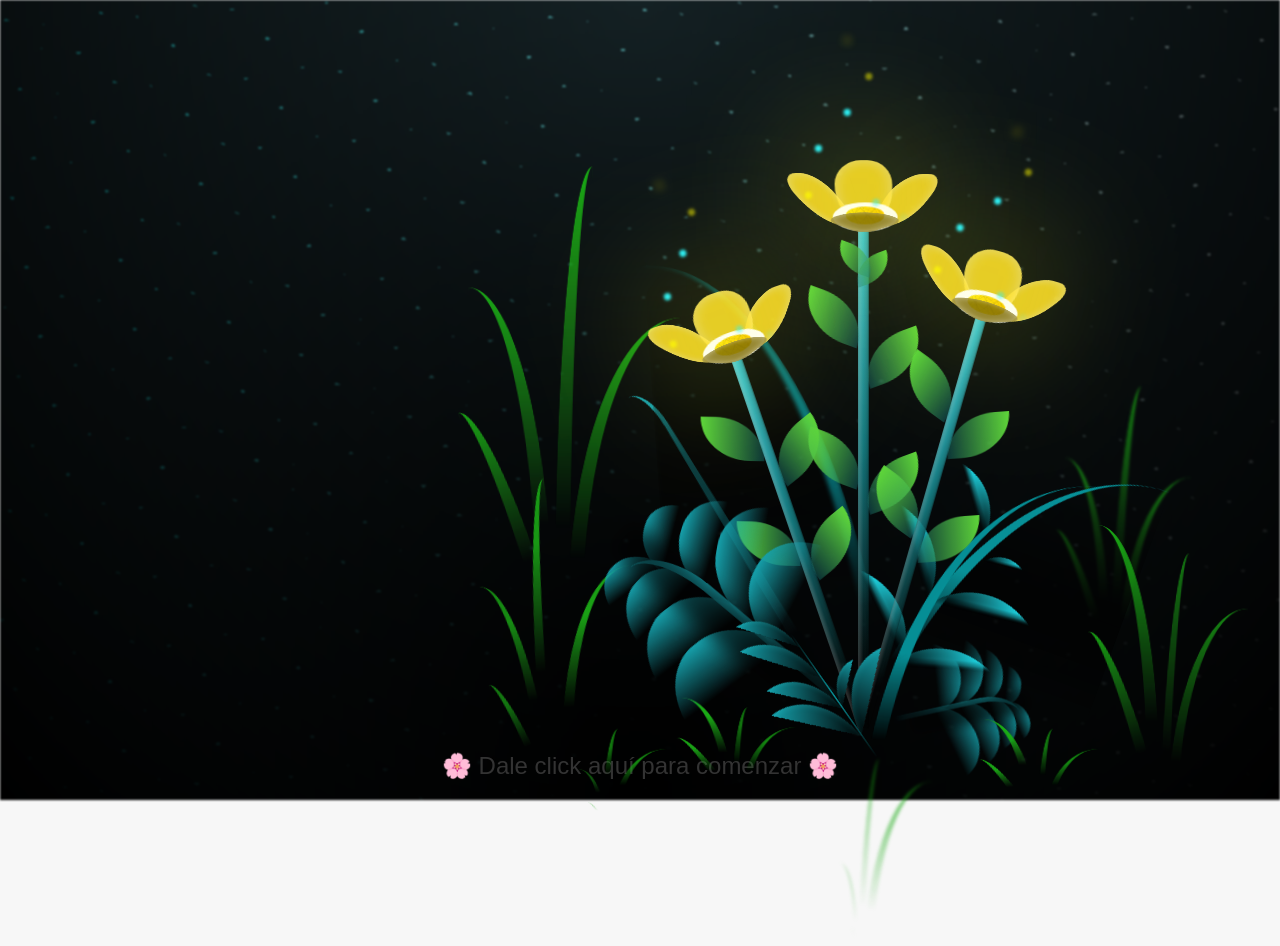
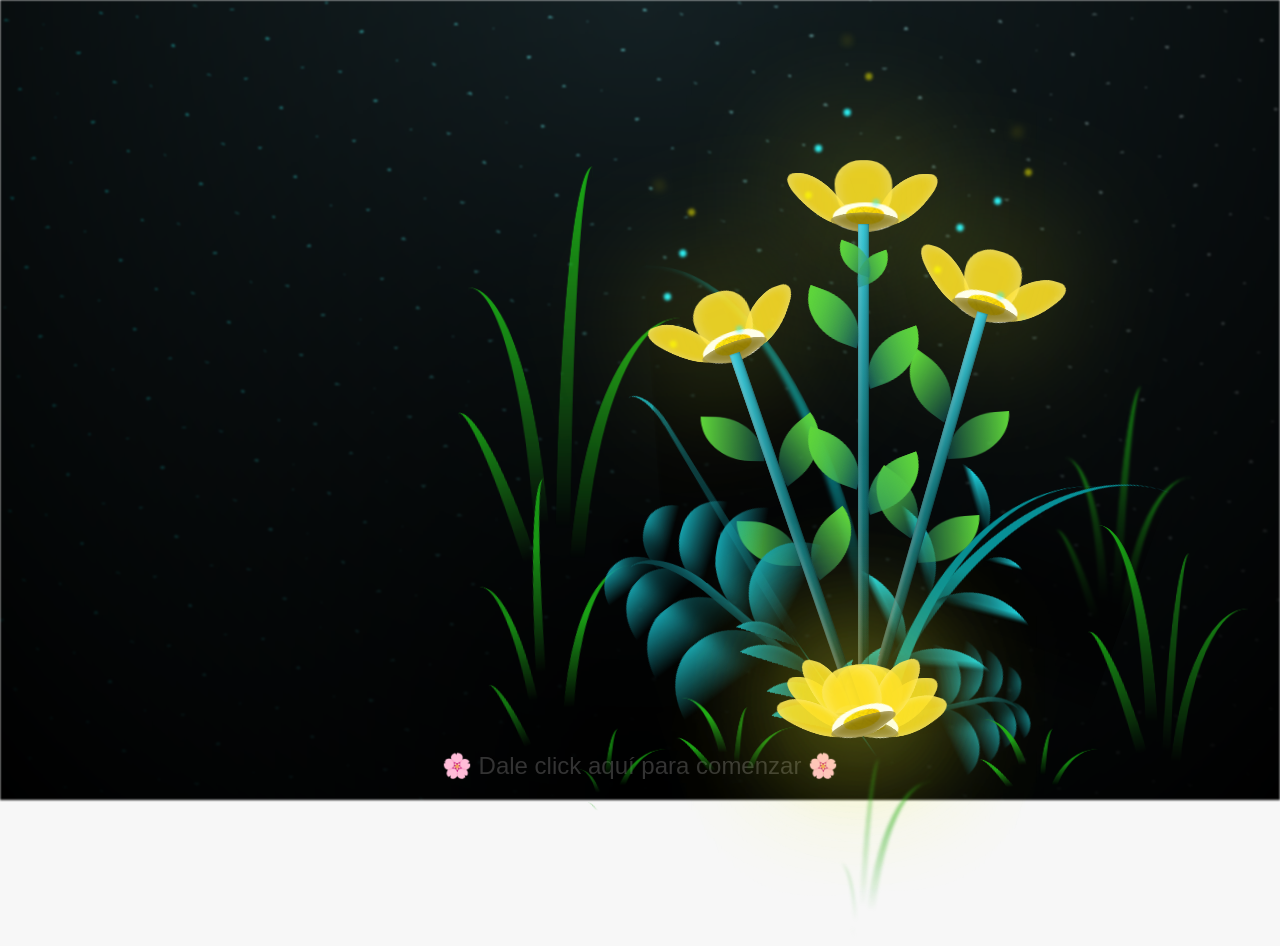
Before and after one commit to Rickardo4444/floresamarillas, a plain HTML site: page index.html in a window 1280 px wide. Shown: the top 946 px of the page. Drawn offline with Linux system fonts and the light colour scheme.

Commit message:
Update index.html

```diff
--- a/index.html
+++ b/index.html
@@ -35,8 +35,6 @@
       Ella sabia que el sabia que algun dia pasaria Que vendria a buscarla <br /><br />
       Con sus flores amarishasssss :3
     </h1>
-
-    <div id="lyrics"></div>
 
     <div class="night"></div>
     <div class="flowers">
@@ -367,5 +365,50 @@
     </script>
     <script src="anim.js"></script>
     <script src="main.js"></script>
+    <div class="flowers">
+  <!-- Flor 1 -->
+  <div class="flower flower--1">
+    <div class="flower__line">
+      <div class="flower__line__leaf flower__line__leaf--1"></div>
+      <div class="flower__line__leaf flower__line__leaf--2"></div>
+      <div class="flower__line__leaf flower__line__leaf--3"></div>
+      <div class="flower__line__leaf flower__line__leaf--4"></div>
+      <div class="flower__line__leaf flower__line__leaf--5"></div>
+      <div class="flower__line__leaf flower__line__leaf--6"></div>
+    </div>
+    <div class="flower__leafs flower__leafs--1">
+      <div class="flower__leaf flower__leaf--1"></div>
+      <div class="flower__leaf flower__leaf--2"></div>
+      <div class="flower__leaf flower__leaf--3"></div>
+      <div class="flower__leaf flower__leaf--4"></div>
+      <div class="flower__white-circle"></div>
+    </div>
+  </div>
+
+  <!-- Flor 2 -->
+  <div class="flower flower--2">
+    <div class="flower__line"></div>
+    <div class="flower__leafs flower__leafs--2">
+      <div class="flower__leaf flower__leaf--1"></div>
+      <div class="flower__leaf flower__leaf--2"></div>
+      <div class="flower__leaf flower__leaf--3"></div>
+      <div class="flower__leaf flower__leaf--4"></div>
+      <div class="flower__white-circle"></div>
+    </div>
+  </div>
+
+  <!-- Flor 3 -->
+  <div class="flower flower--3">
+    <div class="flower__line"></div>
+    <div class="flower__leafs flower__leafs--3">
+      <div class="flower__leaf flower__leaf--1"></div>
+      <div class="flower__leaf flower__leaf--2"></div>
+      <div class="flower__leaf flower__leaf--3"></div>
+      <div class="flower__leaf flower__leaf--4"></div>
+      <div class="flower__white-circle"></div>
+    </div>
+  </div>
+</div>
+
   </body>
 </html>
```
